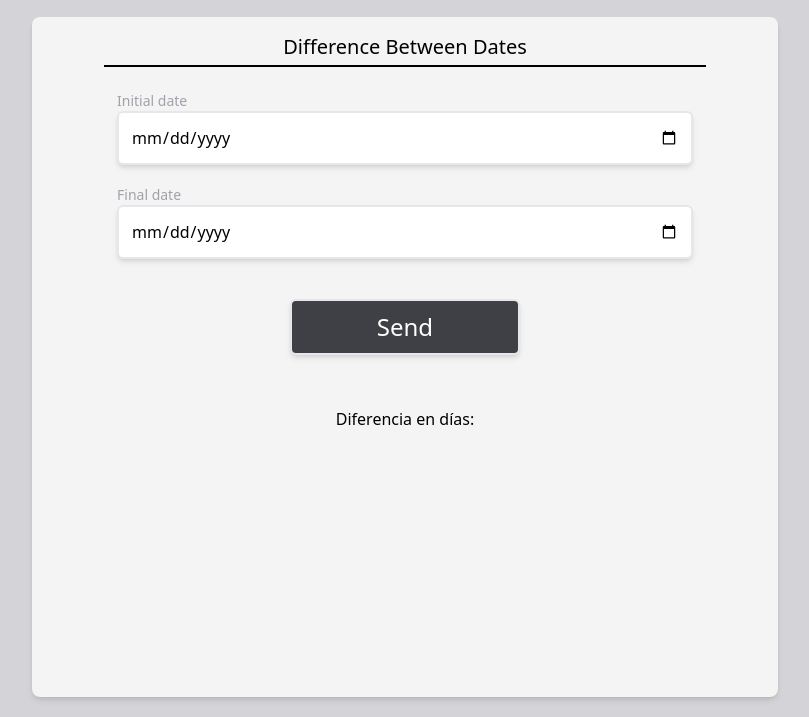
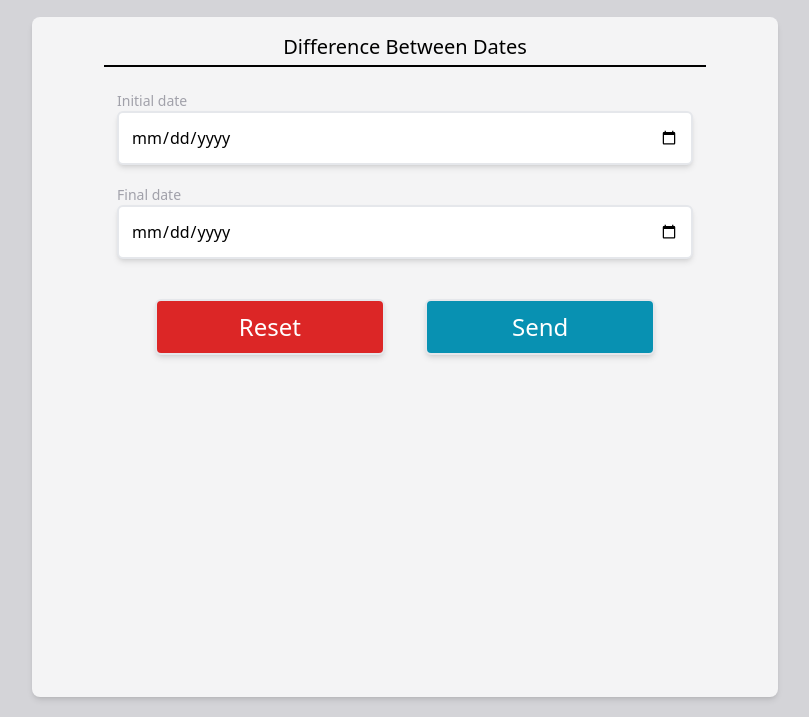
Before and after one commit to David-Viuche/tools_utils, an Astro site: page /tools_utils/between-dates in a window 1280 px wide. Shown: the part 83-800 px from the top of the page, without its empty margins (235-1044 px from the left). Built offline with nearby package versions, Linux system fonts and the light colour scheme; Astro itself is replaced by a stand-in of ours.

Commit message:
add conditional rendering result

```diff
--- a/src/components/between-dates.jsx
+++ b/src/components/between-dates.jsx
@@ -13,6 +13,7 @@ const BetweenDates = () => {
     const [dateIni, setDateIni] = useState('')
     const [dateEnd, setDateEnd] = useState('')
     const [diasBetween, setdiasBetween] = useState('')
+    const [res, setRes] = useState(false)
 
     const handleOnchange = (event) => {
         event.preventDefault()
@@ -22,7 +23,6 @@ const BetweenDates = () => {
         }
 
         if (event.target.name === 'fin-date') {
-
             setDateEnd(event.target.value)
         }
     }
@@ -34,18 +34,29 @@ const BetweenDates = () => {
             alert('Ingrese dos fechas validas')
             return null
         }
+        setRes(true)
+        setdiasBetween(calcularDiasAusencia(dateIni, dateEnd))
+    }
 
-        setdiasBetween(calcularDiasAusencia(dateIni, dateEnd))
+    const handleReset = () => {
+        setDateEnd('')
+        setDateIni('')
+        setRes(false)
     }
 
     return (
         <>
-            <form onSubmit={handleOnSubmit} className="w-full h-auto flex flex-col items-center md:max-w-xl ">
+            <div className="w-full h-auto flex flex-col items-center md:max-w-xl ">
                 <Input name='ini-date' type='date' label='Initial date' value={dateIni} handleOnInput={handleOnchange} />
                 <Input name='fin-date' type='date' label='Final date' value={dateEnd} handleOnInput={handleOnchange} />
-                <button className='w-2/5 h-14 border-2 my-5 bg-zinc-700 text-white text-2xl rounded-md shadow-md hover:bg-zinc-500'>Send</button>
-            </form>
-            <h2 className='m-5 p-3'>Diferencia en días: {diasBetween}</h2>
+                <div className='w-full flex justify-center flex-wrap'>
+                    <button onClick={handleReset} className='w-full h-14 border-2 m-5 bg-red-600 text-white text-2xl rounded-md shadow-md hover:bg-red-400 sm:w-2/5'>Reset</button>
+                    <button onClick={handleOnSubmit} type='submit' className='w-full h-14 border-2 m-5 bg-cyan-600 text-white text-2xl rounded-md shadow-md hover:bg-cyan-400 sm:w-2/5'>Send</button>
+                </div>
+            </div>
+            {
+                (res) ? <h2 className='m-5 p-3'>Diferencia en días: {diasBetween}</h2> : ''
+            }
         </>
     )
 }
```
